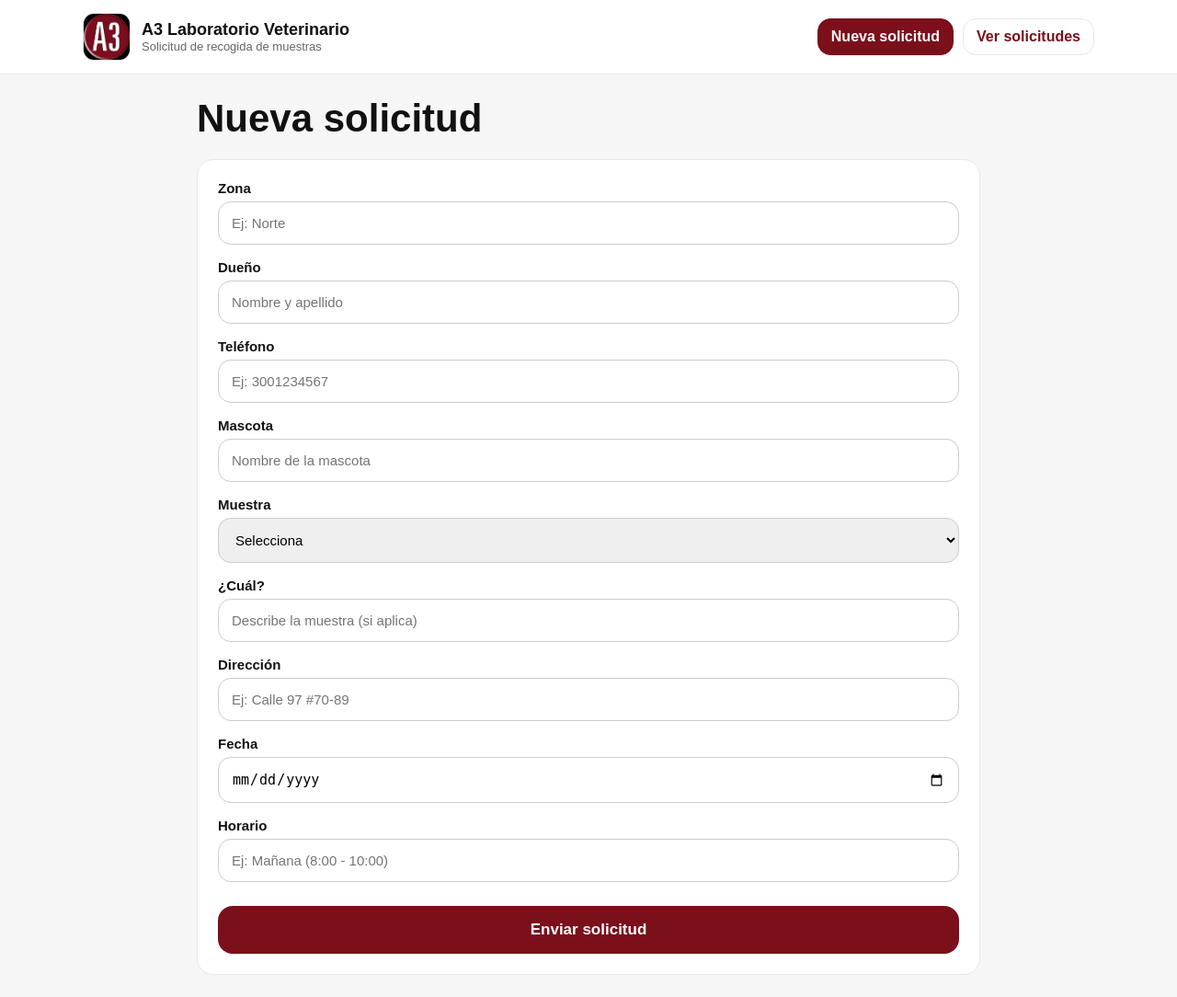
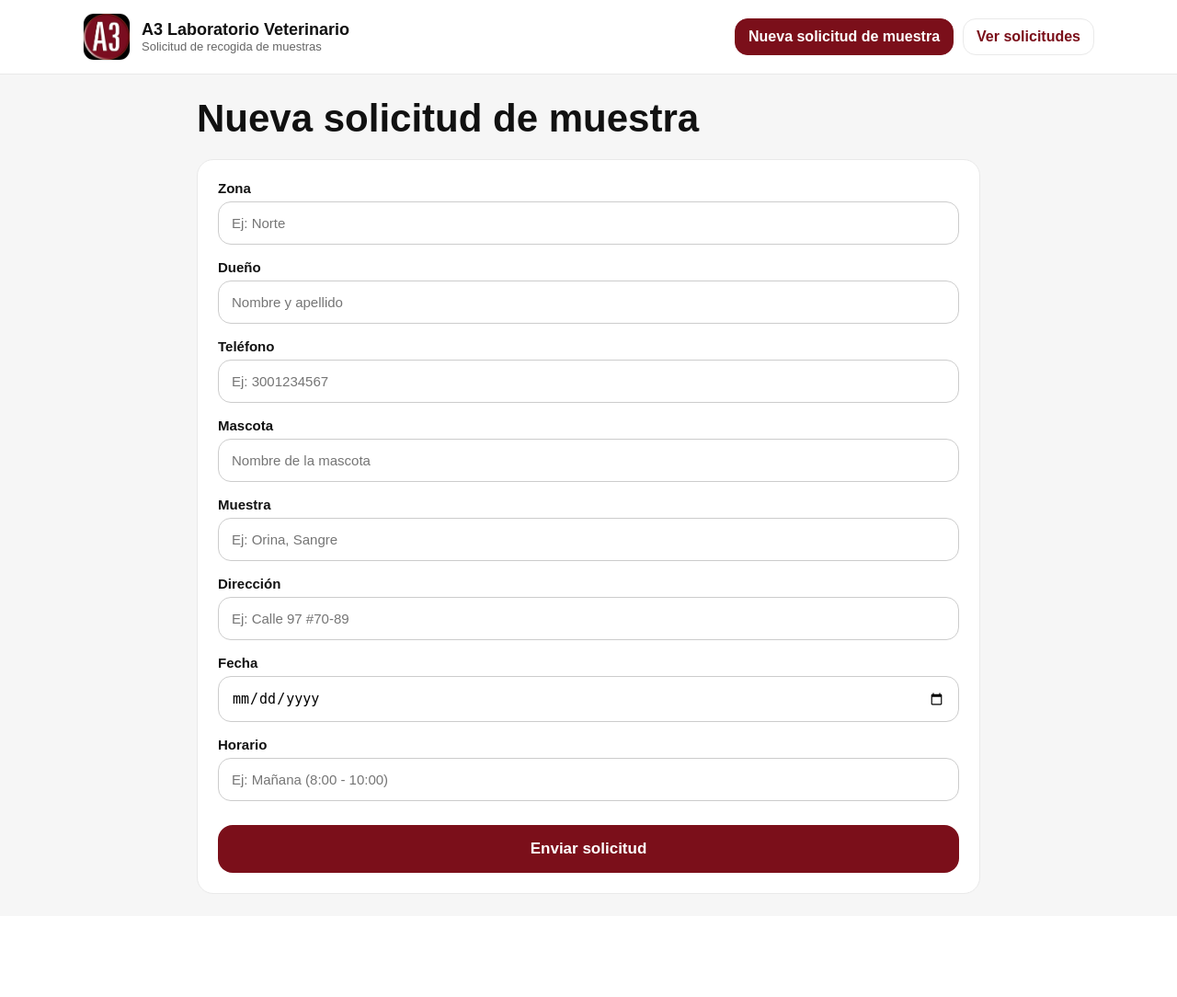
Before and after one commit to daniellascano811/laboratorio-veterinario, a Flask app: page / in a window 1280 px wide. Shown: the whole page at 92% size. After the commit the page ends 972 px from the top, so only its background shows below. Run offline with Flask 3, Linux system fonts and the light colour scheme; some libraries are stand-ins or nearby versions.

Commit message:
UI: cambiar texto a 'Nueva solicitud de muestra'

```diff
--- a/templates/formulario.html
+++ b/templates/formulario.html
@@ -3,7 +3,7 @@
 <head>
   <meta charset="UTF-8" />
   <meta name="viewport" content="width=device-width, initial-scale=1.0"/>
-  <title>Nueva solicitud</title>
+  <title>Nueva solicitud de muestra</title>
   <link rel="stylesheet" href="{{ url_for('static', filename='styles.css') }}">
 </head>
 <body>
@@ -19,17 +19,24 @@
     </div>
 
     <nav class="nav">
-      <a class="nav-btn {{ 'active' if active=='form' else '' }}" href="{{ url_for('home') }}">Nueva solicitud</a>
-      <a class="nav-btn {{ 'active' if active=='solicitudes' else '' }}" href="{{ url_for('ver_solicitudes') }}">Ver solicitudes</a>
+      <!-- 🔴 TEXTO CAMBIADO AQUÍ -->
+      <a class="nav-btn active" href="{{ url_for('home') }}">
+        Nueva solicitud de muestra
+      </a>
+      <a class="nav-btn" href="{{ url_for('ver_solicitudes') }}">
+        Ver solicitudes
+      </a>
     </nav>
   </div>
 </header>
 
 <main class="container">
-  <h1>Nueva solicitud</h1>
+  <!-- 🔴 TEXTO CAMBIADO AQUÍ -->
+  <h1>Nueva solicitud de muestra</h1>
 
   <section class="card">
     <form class="grid" method="POST" action="{{ url_for('crear_solicitud') }}">
+
       <label>Zona
         <input name="zona" placeholder="Ej: Norte" required>
       </label>
@@ -47,17 +54,7 @@
       </label>
 
       <label>Muestra
-        <select name="muestra" id="muestra" required>
-          <option value="" selected disabled>Selecciona</option>
-          <option value="Orina">Orina</option>
-          <option value="Heces">Heces</option>
-          <option value="Sangre">Sangre</option>
-          <option value="Otro">Otro</option>
-        </select>
-      </label>
-
-      <label>¿Cuál?
-        <input name="cual" id="cual" placeholder="Describe la muestra (si aplica)">
+        <input name="muestra" placeholder="Ej: Orina, Sangre">
       </label>
 
       <label>Dirección
@@ -72,30 +69,13 @@
         <input name="horario" placeholder="Ej: Mañana (8:00 - 10:00)">
       </label>
 
-      <button class="btn-primary" type="submit">Enviar solicitud</button>
+      <button class="btn-primary" type="submit">
+        Enviar solicitud
+      </button>
+
     </form>
   </section>
 </main>
 
-<script>
-  // Si la muestra NO es "Otro", el campo "¿Cuál?" queda opcional y más suave
-  const muestra = document.getElementById("muestra");
-  const cual = document.getElementById("cual");
-
-  function syncCual(){
-    const v = (muestra.value || "").toLowerCase();
-    if(v === "otro"){
-      cual.required = true;
-      cual.placeholder = "Describe la muestra (obligatorio)";
-    } else {
-      cual.required = false;
-      cual.placeholder = "Describe la muestra (si aplica)";
-    }
-  }
-
-  muestra.addEventListener("change", syncCual);
-  syncCual();
-</script>
-
 </body>
 </html>
```
